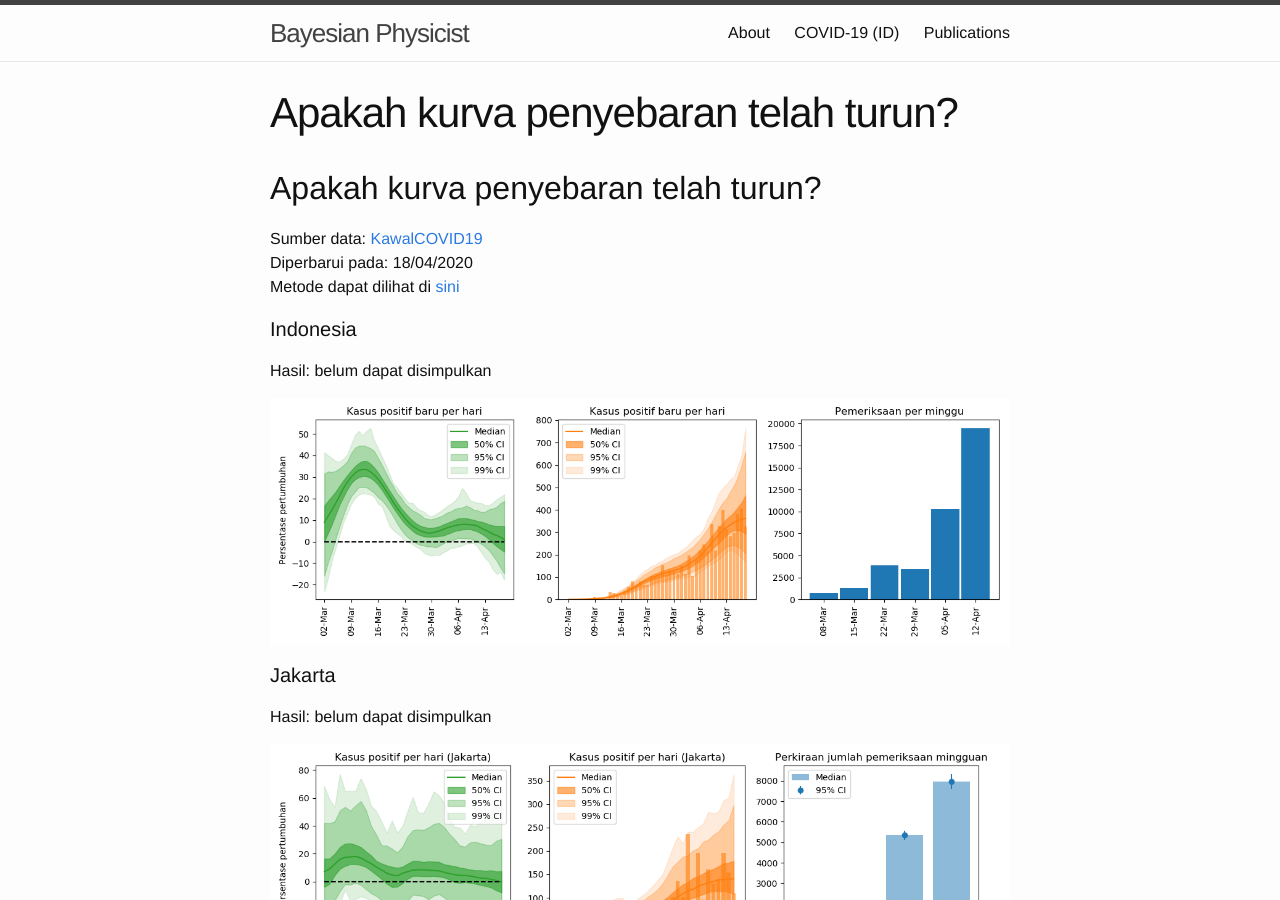
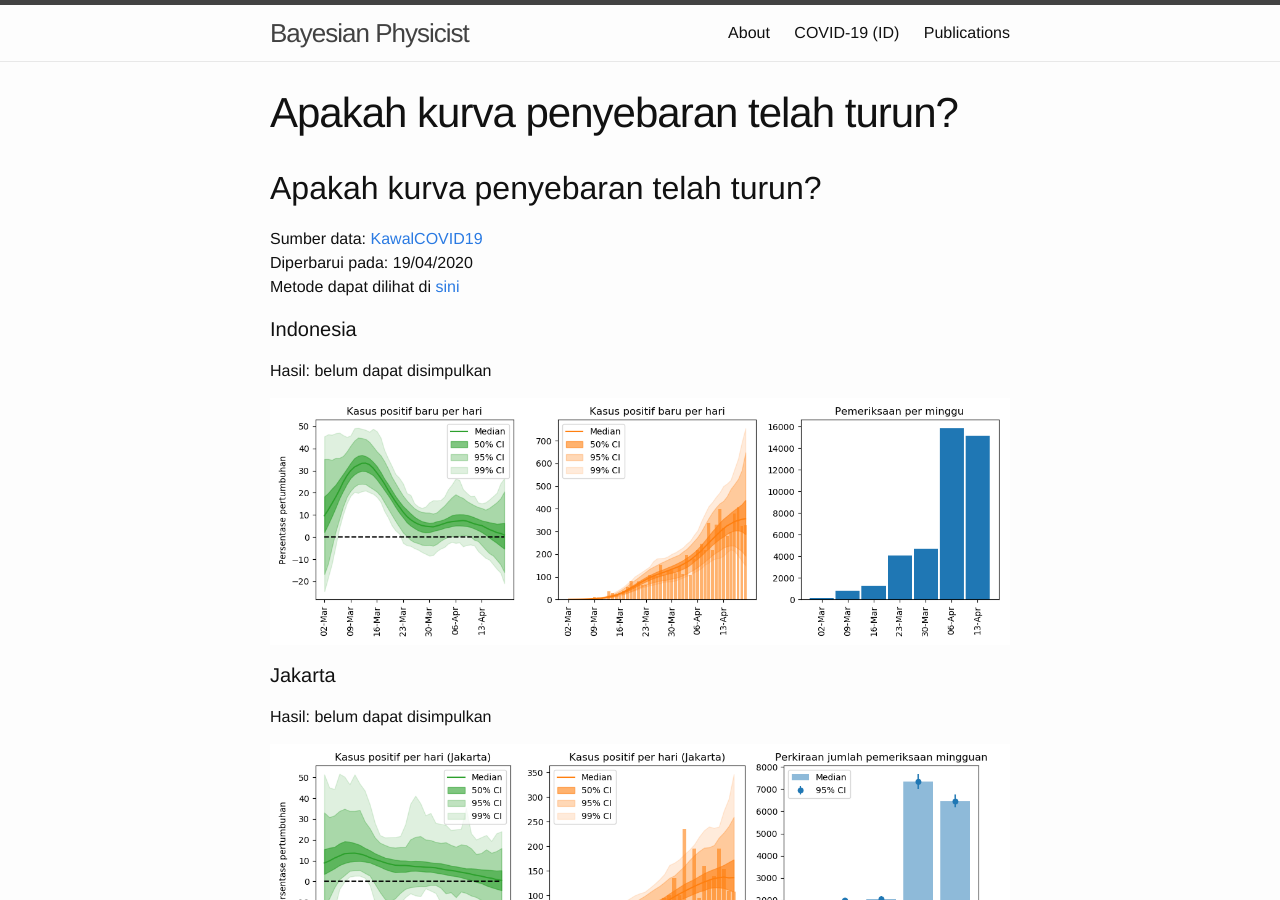
Before and after one commit to mfkasim1/mfkasim1.github.io, a Jekyll site: the page built from idcovid19.md, in a window 1280 px wide and 900 px high. Built offline with Jekyll 4.4.1, drawn with Linux system fonts in a browser that asks for light colours; our own code applies the rules of GitHub Pages for plain Markdown files.

Commit message:
Daily update

```diff
--- a/idcovid19.md
+++ b/idcovid19.md
@@ -8,7 +8,7 @@ permalink: /idcovid19/
 ## Apakah kurva penyebaran telah turun?
 
 Sumber data: [KawalCOVID19](https://kawalcovid19.id/)<br/>
-Diperbarui pada: 18/04/2020<br/>
+Diperbarui pada: 19/04/2020<br/>
 Metode dapat dilihat di [sini]({{ site.baseurl }}/2020/04/17/COVID19-has-the-curve-flatten/)
 
 #### Indonesia
```
Also changed, not shown: assets/idcovid19-daily/id_new_cases.png, assets/idcovid19-daily/idprov_jabar_new_cases.png, assets/idcovid19-daily/idprov_jakarta_new_cases.png, assets/idcovid19-daily/idprov_jatim_new_cases.png, assets/idcovid19-daily/idprov_sulsel_new_cases.png.
